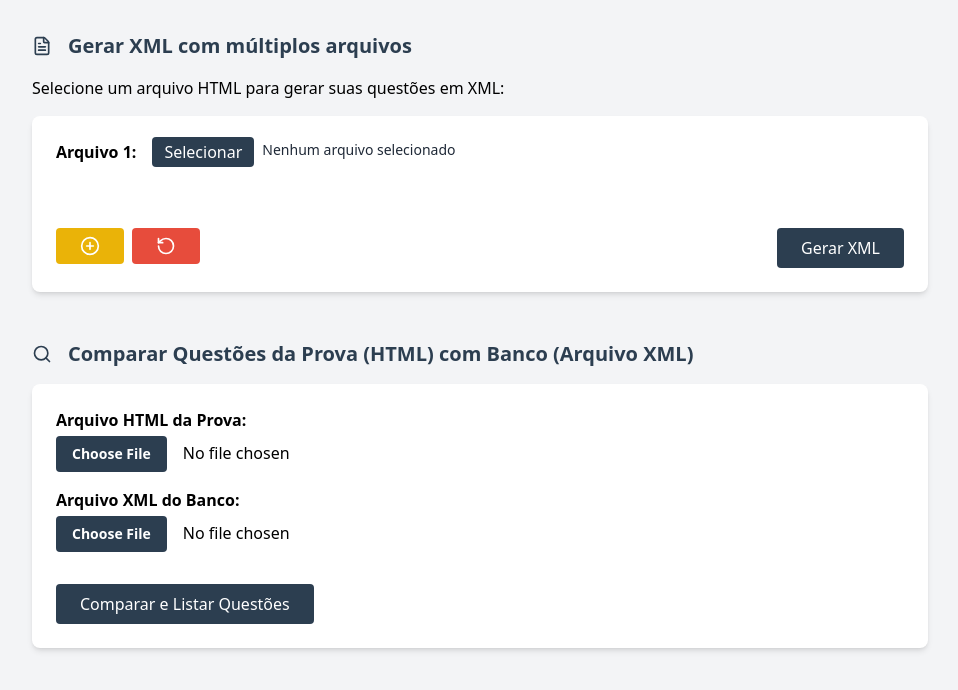
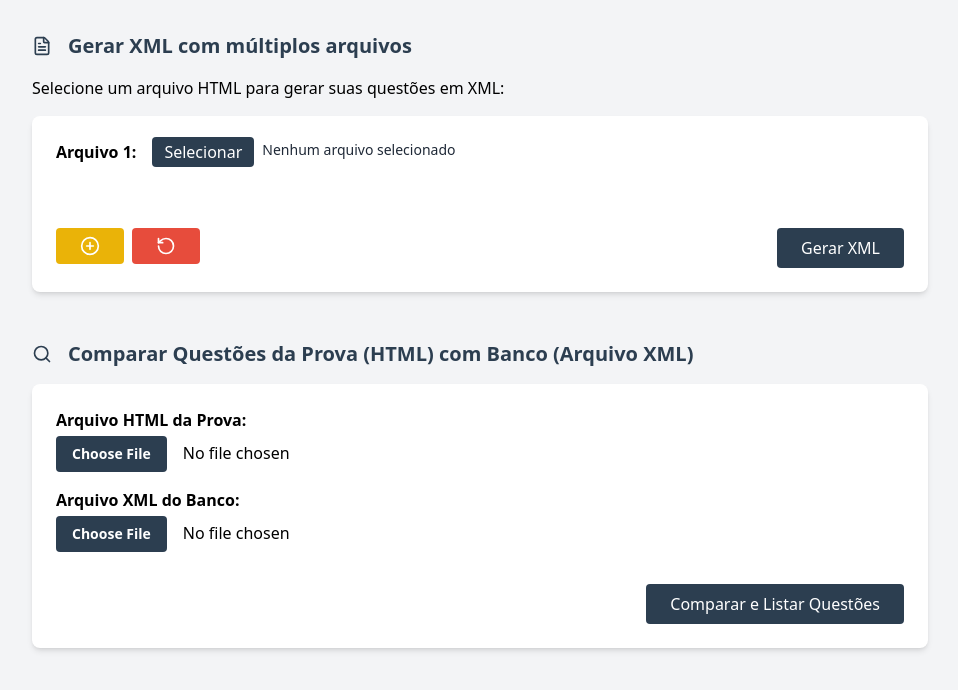
Before and after one commit to mariliacamara/moodle-converter, a website: page static/index.html in a window 1280 px wide. Shown: the whole page, without its empty margins (160-1118 px from the left). Drawn offline with nearby package versions, Linux system fonts and the light colour scheme.

Commit message:
Update index.html

```diff
--- a/static/index.html
+++ b/static/index.html
@@ -126,9 +126,11 @@
             class="block w-full file:mr-4 file:py-2 file:px-4 file:rounded file:border-0 file:text-sm file:font-semibold file:bg-primary file:text-white hover:file:bg-gray-700" />
         </div>
 
-        <button type="submit" style="margin-top: 2rem;" class="bg-primary text-white px-6 py-2 rounded hover:bg-gray-700">
+        <div style="margin-top: 2rem;" class="flex justify-end">
+          <button type="submit" class="bg-primary text-white px-6 py-2 rounded hover:bg-gray-700">
           Comparar e Listar Questões
         </button>
+        </div>
       </form>
 
       <div id="result" class="mt-8"></div>
```
